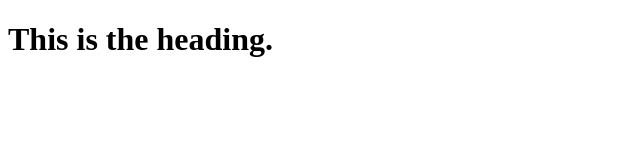
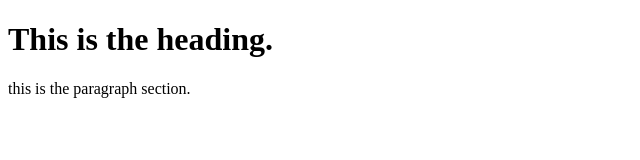
Before and after one commit to drake-ramoray/git-1, a plain HTML site: page index.html in a window 1280 px wide. Shown: the whole page, without its empty margins (0-640 px from the left). Drawn offline with Linux system fonts and the light colour scheme.

Commit message:
Paragraph added

```diff
--- a/index.html
+++ b/index.html
@@ -6,5 +6,6 @@
     </head>
     <body>
         <h1>This is the heading.</h1>
+        <p>this is the paragraph section.</p>
     </body>
 </html>
```
